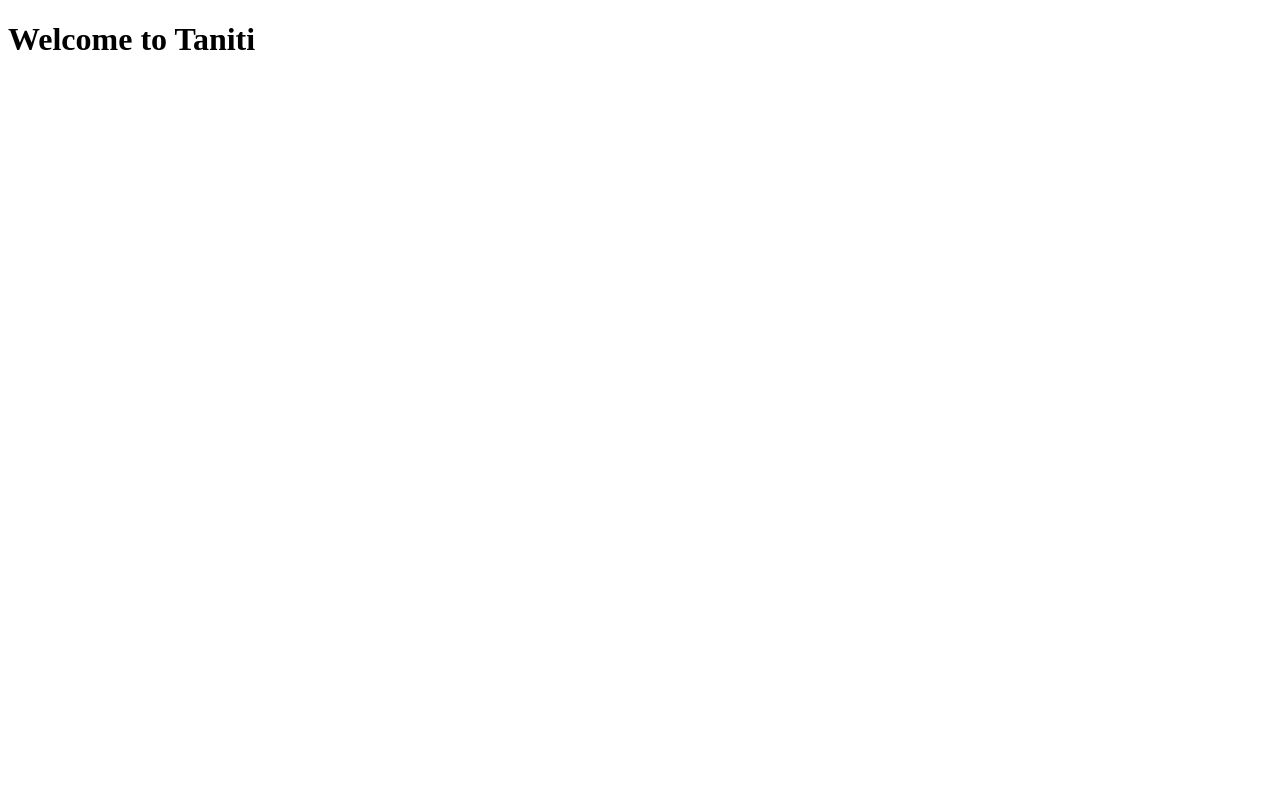
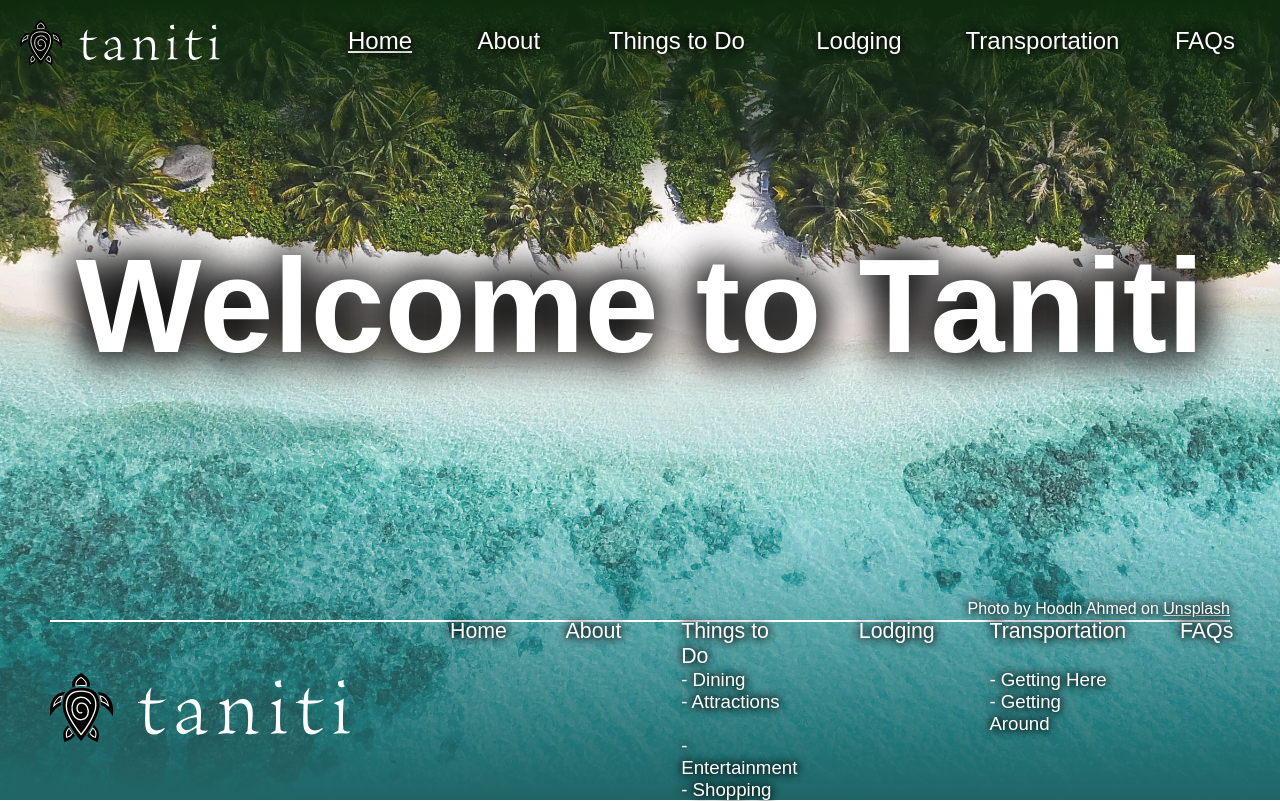
Before and after one commit to jennifer-duff/TanitiTourism, a plain HTML site: page index.html in a window 1280 px wide. Drawn offline with Linux system fonts and the light colour scheme; a web font is replaced by a local one.

Commit message:
updated site build

```diff
--- a/index.html
+++ b/index.html
@@ -5,12 +5,117 @@
     <meta http-equiv="X-UA-Compatible" content="IE=edge">
     <meta name="viewport" content="width=device-width, initial-scale=1.0">
     <title>Taniti Tourism</title>
-    <link rel = 'shortcut icon' href =
+    <link rel = 'shortcut icon' href = 'TanitiTurtleLogo.svg'>
+    <link rel='stylesheet' href="https://use.typekit.net/dwg2zeg.css">
+    <link rel = 'stylesheet' href = 'indexStylesheet.css'>
 </head>
+
 <body>
     <header>
+        <a href = '#main'><img src = 'TanitiFullLogo-WhiteText.svg' id = headerLogo></a>
+        <nav id = "headerNavLinks" class = 'navigation'>
+            <a href = '#main' id = 'homeLink' class = 'activePage'>Home</a>
+            <div class = 'spacer'></div>
+            <a href = '#FIXME'>About</a>
+            <div class = 'spacer'></div>
+            <a href = '#FIXME'>Things to Do</a>
+            <div class = 'spacer'></div>
+            <a href = '#FIXME'>Lodging</a>
+            <div class = 'spacer'></div>
+            <a href = '#FIXME'>Transportation</a>
+            <div class = 'spacer'></div>
+            <a href = '#FIXME'>FAQs</a>
+        </nav>
+    </header>
 
-    </header>
-    <h1>Welcome to Taniti</h1>
+    <main>
+        <h1>Welcome to Taniti</h1>
+        <img src = 'AerialBeach.jpg' id ='backgroundImage'>
+
+    </main>
+
+    <footer>
+        <p id = 'photoCred'>
+            Photo by Hoodh Ahmed on <a href = 'https://unsplash.com/photos/0UAb0KxYiyw?utm_source=unsplash&utm_medium=referral&utm_content=creditShareLink' >Unsplash</a>
+        </p>
+        <hr>
+        <div id = 'footerLinks'>
+            <a href = '#main'><img src = 'TanitiFullLogo-WhiteText.svg' id = 'footerLogo'></a>
+
+            <nav id = "footerNavLinks" class = 'navigation'>
+                <!-- <div id = 'firstRow'> -->
+                    <a href = '#main' class = 'normalLink'>Home</a>
+                    <div class = 'spacer'></div>
+                    <a href = '#FIXME'>About</a>
+                    <div class = 'spacer'></div>
+                    <a href = '#FIXME'>Things to Do</a>
+                    <div class = 'spacer'></div>
+                    <a href = '#FIXME'>Lodging</a>
+                    <div class = 'spacer'></div>
+                    <a href = '#FIXME'>Transportation</a>
+                    <div class = 'spacer'></div>
+                    <a href = '#FIXME'>FAQs</a>
+                <!-- </div> -->
+
+                <!-- <div id = 'secondRow'> -->
+                    <div class = 'spacer'></div>
+                    <div class = 'spacer'></div>
+                    <div class = 'spacer'></div>
+                    <div class = 'spacer'></div>
+                    <a href = '#FIXME' class = 'sublink'>- Dining</a>
+                    <div class = 'spacer'></div>
+                    <div class = 'spacer'></div>
+                    <div class = 'spacer'></div>
+                    <a href = '#FIXME' class = 'sublink'>- Getting Here</a>
+                    <div class = 'spacer'></div>
+                    <div class = 'spacer'></div>
+                <!-- </div> -->
+
+                <!-- <div id = 'thirdRow'> -->
+                    <div class = 'spacer'></div>
+                    <div class = 'spacer'></div>
+                    <div class = 'spacer'></div>
+                    <div class = 'spacer'></div>
+                    <a href = '#FIXME' class = 'sublink'>- Attractions</a>
+                    <div class = 'spacer'></div>
+                    <div class = 'spacer'></div>
+                    <div class = 'spacer'></div>
+                    <a href = '#FIXME' class = 'sublink'>- Getting Around</a>
+                    <div class = 'spacer'></div>
+                    <div class = 'spacer'></div>
+                <!-- </div> -->
+
+                <!-- <div id ='fourthRow'> -->
+                    <div class = 'spacer'></div>
+                    <div class = 'spacer'></div>
+                    <div class = 'spacer'></div>
+                    <div class = 'spacer'></div>
+                    <a href = '#FIXME' class = 'sublink'>- Entertainment</a>
+                    <div class = 'spacer'></div>
+                    <div class = 'spacer'></div>
+                    <div class = 'spacer'></div>
+                    <div class = 'spacer'></div>
+                    <div class = 'spacer'></div>
+                    <div class = 'spacer'></div>
+                <!-- </div> -->
+
+                <!-- <div id ='fifthRow'> -->
+                    <div class = 'spacer'></div>
+                    <div class = 'spacer'></div>
+                    <div class = 'spacer'></div>
+                    <div class = 'spacer'></div>
+                    <a href = '#FIXME' class = 'sublink'>- Shopping</a>
+                    <div class = 'spacer'></div>
+                    <div class = 'spacer'></div>
+                    <div class = 'spacer'></div>
+                    <div class = 'spacer'></div>
+                    <div class = 'spacer'></div>
+                    <div class = 'spacer'></div>
+                <!-- </div> -->
+
+            </nav>
+        </div>
+    </footer>
+
 </body>
 </html>
--- /dev/null
+++ b/indexStylesheet.css
@@ -0,0 +1,163 @@
+/* --------------- GENERAL FORMATTING ---------------*/
+body{
+    box-sizing: border-box;
+    font-family: freight-sans-pro, 'Helvetica Nue', sans-serif;
+    margin: 0;
+    padding: 0;
+    scroll-behavior: smooth;
+}
+
+a:hover {
+    cursor: pointer;
+}
+
+/* --------------- HEADER ---------------*/
+
+header{
+    display: flex;
+    flex-wrap: no-wrap;
+    padding: 20px;
+    background-image: linear-gradient(rgb(14, 43, 14), transparent);
+    height: 200px;
+    width: 100%;
+    margin: 0;
+    box-sizing: border-box;
+}
+
+
+header nav{
+    margin-left: 10vw;
+    margin-right: 30px;
+    margin-top: 7px;
+    display: grid;
+    grid-template-columns: 60px 1fr 60px 1fr 140px 1fr 80px 1fr 140px 1fr 55px;
+    font-size: 18pt;
+    width: 80%;
+    /* background: blue; */
+}
+
+header nav a{
+    color: white;
+    text-decoration: none;
+    font-weight: 400;
+    text-shadow: 0px 0px 10px black, 0px 0px 10px black;
+    text-align: center;
+    height: 30px;
+    /* background: pink; */
+    /* line-height: 25pt; */
+    /* background-color: blue;; */
+}
+
+/* header nav div{
+    background: red;
+} */
+
+header nav a:hover{
+    font-weight: 600;
+}
+
+.activePage{
+    text-decoration: underline;
+}
+
+header img{
+    width: 200px;
+}
+
+/* --------------- MAIN  ---------------*/
+
+/* main{
+    height: 500px;
+    margin: 0;
+    padding: 0;
+    box-sizing: border-box;
+} */
+
+#backgroundImage{
+    width: 100%;
+    height: calc(100vh + 90px);
+    position: absolute;
+    top: -90px;
+    z-index: -1;
+    object-fit: cover;
+    object-position: top;
+    opacity: 0.9;
+    /* clip: rect(50px auto 100vh auto); */
+}
+
+h1{
+    text-align: center;
+    color: white;
+    font-size: 100pt;
+    font-weight: 600;
+    position: relative;
+    top: -60px;
+    text-shadow: 0px 0px 40px black, 0px 0px 40px black, 0px 0px 40px rgb(37, 37, 37);
+    /* text-shadow: 0px 0px 20px ; */
+}
+
+/* --------------- FOOTER  ---------------*/
+footer{
+    box-sizing: border-box;
+    position: absolute;
+    bottom: 0;
+    width: 100vw;
+    height: 300px;
+    padding: 0px 50px;
+    background-image: linear-gradient(transparent, rgb(33, 101, 102));
+}
+
+#photoCred{
+    text-align: right;
+    margin: 100px 0 2px 0;
+    font-weight: 500;
+    color: white;
+    text-shadow: 0px 0px 10px black, 0px 0px 10px black;
+}
+#photoCred a
+{
+    color: white;
+}
+
+hr{
+    /* width: 98vw; */
+    margin: 0 0 20px 0;
+    color: white;
+    border-style: solid;
+}
+
+#footerLinks{
+    display: flex;
+    flex-direction: row;
+    flex-wrap: nowrap;
+    justify-content: space-between;
+    align-items: center;
+    height: 45%;
+    /* width: 80%; */
+}
+
+#footerLogo{
+    width: 300px;
+}
+
+footer #footerNavLinks{
+    display: grid;
+    grid-template-columns: 55px 1fr 55px 1fr 117px 1fr 70px 1fr 130px 1fr 50px;
+    width: 100%;
+    margin-left: 100px;
+
+}
+
+
+footer nav a {
+    color: white;
+    text-decoration: none;
+    font-weight: 500;
+    font-size: 16pt;
+    text-shadow: 0px 0px 10px black, 0px 0px 10px black;
+}
+
+footer nav .sublink{
+    font-size: 14pt;
+    font-weight: 400;
+}
```
Also changed, not shown: AerialBeach.jpg (added), TanitiFullLogo-Inverse.svg (added), TanitiFullLogo-WhiteText.svg (added), TanitiFullLogo.svg (added), TanitiTurtleLogo.svg (added).
